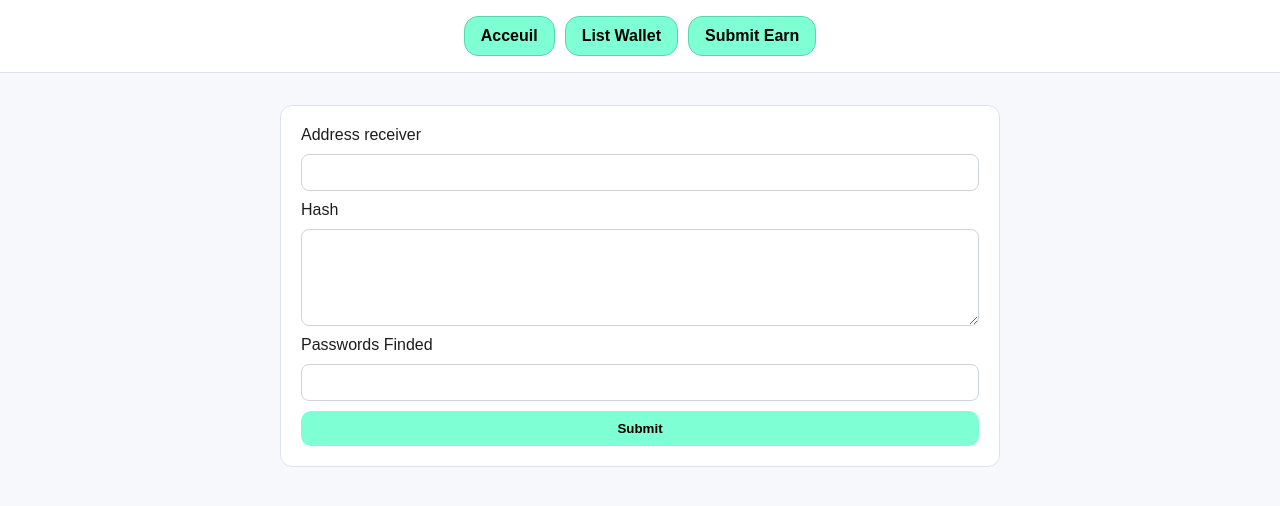
After one commit to jeffreyalthot/Decrypt_Hash_web_site, a Flask app: page /submit-earn in a window 1280 px wide. The commit adds this page. Shown: the top 506 px of the page. Run offline with Flask 3, Linux system fonts and the light colour scheme.

Commit message:
Add wallet management pages, DB integration, and CLI tool

```diff
--- a/app.py
+++ b/app.py
@@ -1,6 +1,50 @@
-from flask import Flask, render_template
+import os
+import sqlite3
+from pathlib import Path
+
+import requests
+from flask import Flask, redirect, render_template, request, url_for
 
 app = Flask(__name__)
+
+BASE_DIR = Path(__file__).resolve().parent
+DATABASE_PATH = BASE_DIR / 'data.db'
+FINDED_TXT_PATH = BASE_DIR / 'finded.txt'
+
+
+def get_db_connection():
+    conn = sqlite3.connect(DATABASE_PATH)
+    conn.row_factory = sqlite3.Row
+    return conn
+
+
+def init_db():
+    conn = get_db_connection()
+    conn.execute(
+        '''
+        CREATE TABLE IF NOT EXISTS wallets (
+            id INTEGER PRIMARY KEY AUTOINCREMENT,
+            btc_address TEXT NOT NULL UNIQUE,
+            hash_value TEXT NOT NULL
+        )
+        '''
+    )
+    conn.commit()
+    conn.close()
+
+
+def get_btc_balance(address: str) -> str:
+    try:
+        response = requests.get(
+            f'https://blockchain.info/rawaddr/{address}',
+            timeout=8,
+        )
+        response.raise_for_status()
+        data = response.json()
+        satoshis = int(data.get('final_balance', 0))
+        return f'{satoshis / 100_000_000:.8f} BTC'
+    except (requests.RequestException, ValueError, TypeError):
+        return 'Balance indisponible'
 
 
 @app.route('/')
@@ -8,5 +52,43 @@ def home():
     return render_template('home.html')
 
 
+@app.route('/wallets')
+def list_wallets():
+    conn = get_db_connection()
+    wallets = conn.execute('SELECT btc_address, hash_value FROM wallets ORDER BY id DESC').fetchall()
+    conn.close()
+
+    wallet_items = []
+    for wallet in wallets:
+        wallet_items.append(
+            {
+                'btc_address': wallet['btc_address'],
+                'hash_value': wallet['hash_value'],
+                'balance': get_btc_balance(wallet['btc_address']),
+            }
+        )
+
+    return render_template('list_wallet.html', wallets=wallet_items)
+
+
+@app.route('/submit-earn', methods=['GET', 'POST'])
+def submit_earn():
+    if request.method == 'POST':
+        receiver_address = request.form.get('receiver_address', '').strip()
+        hash_value = request.form.get('hash_value', '').strip()
+        password_finded = request.form.get('password_finded', '').strip()
+
+        if receiver_address and hash_value and password_finded:
+            with open(FINDED_TXT_PATH, 'a', encoding='utf-8') as file:
+                file.write(f'{receiver_address} {hash_value} {password_finded}\n')
+
+        return redirect(url_for('submit_earn'))
+
+    return render_template('submit_earn.html')
+
+
 if __name__ == '__main__':
+    init_db()
     app.run(debug=True)
+else:
+    init_db()
--- a/static/css/style.css
+++ b/static/css/style.css
@@ -70,3 +70,62 @@ main {
     margin-top: 18px;
     font-weight: 700;
 }
+
+.wallet-grid {
+    max-width: 1100px;
+    margin: 0 auto;
+    display: grid;
+    grid-template-columns: repeat(auto-fit, minmax(260px, 1fr));
+    gap: 16px;
+}
+
+.wallet-card {
+    background: #ffffff;
+    border-radius: 12px;
+    padding: 16px;
+    border: 1px solid #dde2ea;
+}
+
+.wallet-card h3 {
+    margin-top: 0;
+    font-size: 1rem;
+    overflow-wrap: anywhere;
+}
+
+.balance {
+    font-weight: 700;
+    color: #1f4f9f;
+}
+
+.hash-button,
+.submit-button {
+    border: none;
+    border-radius: 10px;
+    background: var(--azure-green);
+    padding: 10px 14px;
+    font-weight: 700;
+    cursor: pointer;
+}
+
+.submit-panel {
+    max-width: 720px;
+    margin: 0 auto;
+}
+
+.submit-form {
+    display: flex;
+    flex-direction: column;
+    gap: 10px;
+    background: #ffffff;
+    padding: 20px;
+    border-radius: 12px;
+    border: 1px solid #dde2ea;
+}
+
+.submit-form input,
+.submit-form textarea {
+    width: 100%;
+    padding: 10px;
+    border-radius: 8px;
+    border: 1px solid #ccd4df;
+}
--- a/templates/base.html
+++ b/templates/base.html
@@ -9,12 +9,9 @@
 <body>
     <header>
         <nav class="top-nav">
-            <a href="#" class="nav-button">Acceuil</a>
-            <a href="#" class="nav-button">List Wallet</a>
-            <a href="#" class="nav-button">Submit Earn</a>
-            <a href="#" class="nav-button">Earned Confirmed</a>
-            <a href="#" class="nav-button">Buy Wallet</a>
-            <a href="#" class="nav-button">List Hash</a>
+            <a href="{{ url_for('home') }}" class="nav-button">Acceuil</a>
+            <a href="{{ url_for('list_wallets') }}" class="nav-button">List Wallet</a>
+            <a href="{{ url_for('submit_earn') }}" class="nav-button">Submit Earn</a>
         </nav>
     </header>
 
--- /dev/null
+++ b/templates/submit_earn.html
@@ -0,0 +1,20 @@
+{% extends 'base.html' %}
+
+{% block title %}Submit Earn - Decrypt Hash{% endblock %}
+
+{% block content %}
+<section class="submit-panel">
+    <form method="post" class="submit-form">
+        <label for="receiver_address">Address receiver</label>
+        <input id="receiver_address" name="receiver_address" type="text" required>
+
+        <label for="hash_value">Hash</label>
+        <textarea id="hash_value" name="hash_value" rows="5" required></textarea>
+
+        <label for="password_finded">Passwords Finded</label>
+        <input id="password_finded" name="password_finded" type="text" required>
+
+        <button type="submit" class="submit-button">Submit</button>
+    </form>
+</section>
+{% endblock %}
```
Also changed, not shown: templates/list_wallet.html (added, +23 -0 lines), wallet_manager.py (added, +82 -0 lines), README.md, 1 other file.
